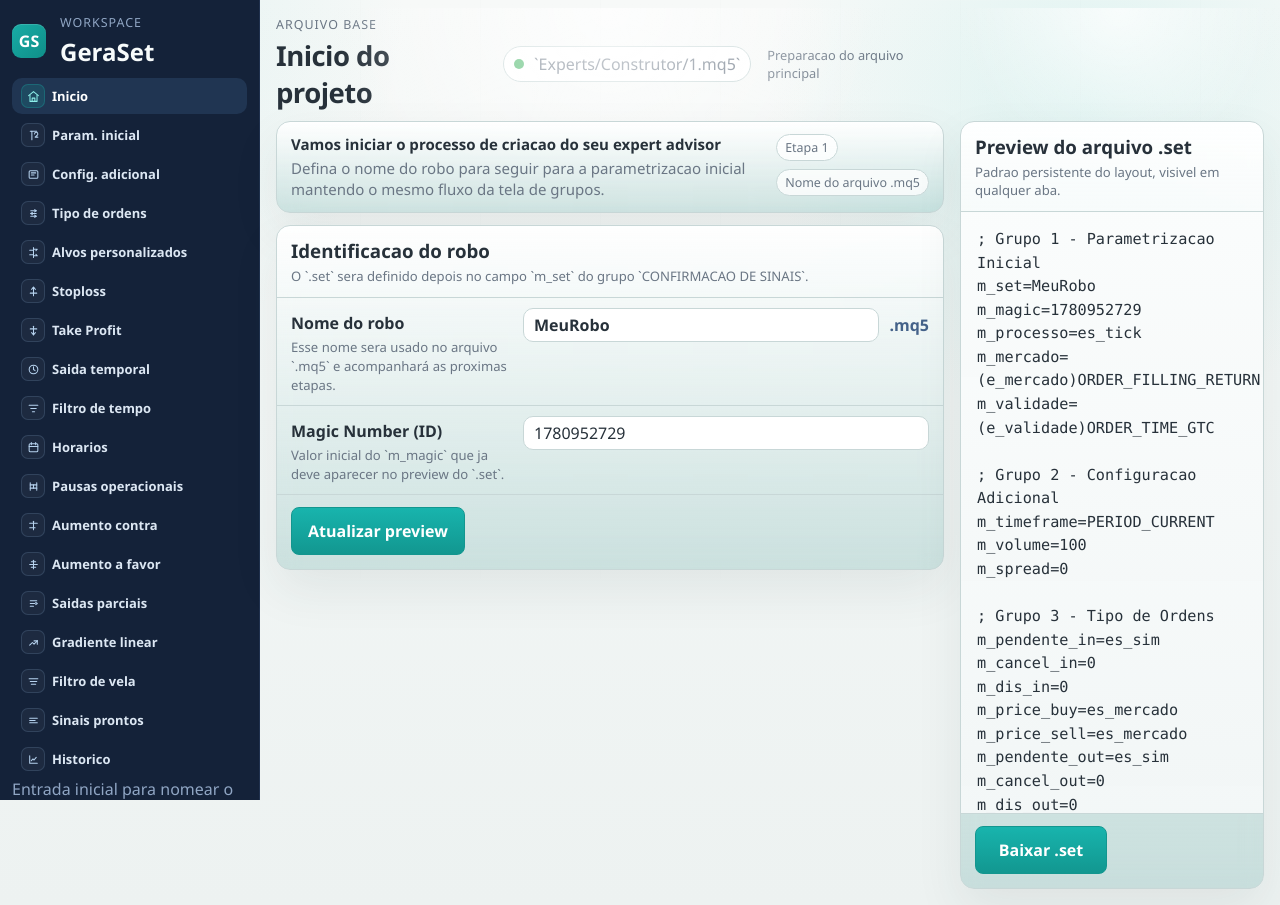
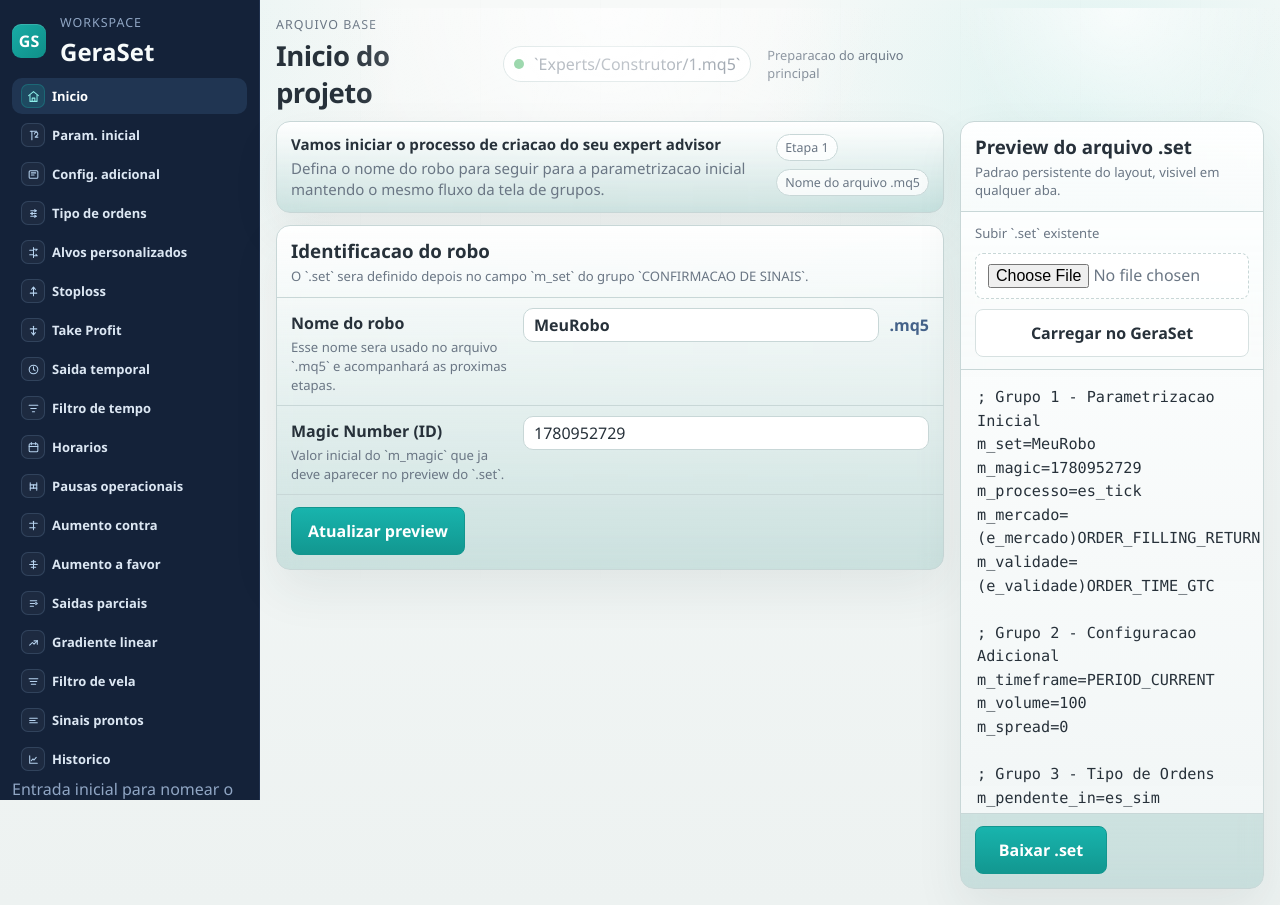
Before and after one commit to MarceloAnsilago/v4, a Flask app: page / in a window 1280 px wide. Run offline with Flask 3, Linux system fonts and the light colour scheme.

Commit message:
criando o botao e mecanismos para uploud

```diff
--- a/app.py
+++ b/app.py
@@ -1,4 +1,5 @@
 import re
+from pathlib import Path
 
 from flask import Flask, Response, redirect, render_template, request, url_for
 
@@ -1161,6 +1162,45 @@ GROUP_16_FIELDS = [
     },
 ]
 
+ALL_GROUP_FIELDS = (
+    GROUP_1_FIELDS
+    + GROUP_2_FIELDS
+    + GROUP_3_FIELDS
+    + GROUP_4_FIELDS
+    + GROUP_5_FIELDS
+    + GROUP_6_FIELDS
+    + GROUP_7_FIELDS
+    + GROUP_8_FIELDS
+    + GROUP_9_FIELDS
+    + GROUP_10_FIELDS
+    + GROUP_11_FIELDS
+    + GROUP_12_FIELDS
+    + GROUP_13_FIELDS
+    + GROUP_14_FIELDS
+    + GROUP_15_FIELDS
+    + GROUP_16_FIELDS
+)
+
+KNOWN_SET_FIELDS = {field["name"] for field in ALL_GROUP_FIELDS}
+SET_IMPORT_ENDPOINTS = {
+    "grupo_1",
+    "grupo_2",
+    "grupo_3",
+    "grupo_4",
+    "grupo_5",
+    "grupo_6",
+    "grupo_7",
+    "grupo_8",
+    "grupo_9",
+    "grupo_10",
+    "grupo_11",
+    "grupo_12",
+    "grupo_13",
+    "grupo_14",
+    "grupo_15",
+    "grupo_16",
+}
+
 
 def sanitize_robot_name(raw_value: str | None) -> str:
     if not raw_value:
@@ -1356,6 +1396,25 @@ def build_download_filename(robot_name: str) -> str:
 
 def sanitize_calc_mode(raw_value):
     return raw_value if raw_value in ("pts", "pct") else "pts"
+
+
+def parse_set_file_content(raw_content: str):
+    parsed_values = {}
+    for raw_line in raw_content.splitlines():
+        line = raw_line.strip()
+        if not line or line.startswith(";") or "=" not in line:
+            continue
+
+        key, value = line.split("=", 1)
+        key = key.strip()
+        if key in KNOWN_SET_FIELDS:
+            parsed_values[key] = value.strip()
+
+    return parsed_values
+
+
+def sanitize_set_import_target(raw_target: str) -> str:
+    return raw_target if raw_target in SET_IMPORT_ENDPOINTS else "grupo_1"
 
 
 def build_set_content(group_1_values, group_2_values, group_3_values, group_4_values, group_5_values, group_6_values, group_7_values, setup_name: str, group_8_values=None, group_9_values=None, group_10_values=None, group_11_values=None, group_12_values=None, group_13_values=None, group_14_values=None, group_15_values=None, group_16_values=None):
@@ -1573,10 +1632,12 @@ def inject_unified_set_context():
     source_data = request.values
     robot_name = sanitize_robot_name(source_data.get("robot") or source_data.get("robot_name"))
     all_group_values = build_all_group_values(source_data)
+    set_import_target = "grupo_1" if request.endpoint == "index" else sanitize_set_import_target(request.endpoint)
     return {
         "all_group_values": all_group_values,
         "unified_set_content": build_set_content_from_groups(all_group_values, robot_name),
         "download_filename": build_download_filename(robot_name),
+        "set_import_target": set_import_target,
     }
 
 
@@ -2376,5 +2437,20 @@ def grupo_1_download():
     )
 
 
+@app.route("/import-set", methods=["POST"])
+def import_set():
+    uploaded_file = request.files.get("set_file")
+    target_endpoint = sanitize_set_import_target(request.form.get("target_endpoint"))
+
+    if uploaded_file is None or not uploaded_file.filename:
+        return redirect(url_for(target_endpoint))
+
+    raw_content = uploaded_file.stream.read().decode("utf-8-sig", errors="ignore")
+    imported_values = parse_set_file_content(raw_content)
+    robot_name = sanitize_robot_name(Path(uploaded_file.filename).stem)
+
+    return redirect(url_for(target_endpoint, robot=robot_name, **imported_values))
+
+
 if __name__ == "__main__":
     app.run(debug=True)
--- a/static/style.css
+++ b/static/style.css
@@ -564,6 +564,22 @@ a {
     padding: 0 20px 20px;
 }
 
+.set-upload-form {
+    display: grid;
+    gap: 10px;
+    padding: 0 20px 16px;
+}
+
+.set-upload-form input[type="file"] {
+    width: 100%;
+    padding: 10px 12px;
+    border: 1px dashed var(--border);
+    border-radius: 8px;
+    background: #fafbfc;
+    color: var(--muted);
+    font: inherit;
+}
+
 .single-column {
     grid-template-columns: 1fr;
 }
@@ -937,6 +953,17 @@ a {
 
 .group-page .download-form {
     padding: 12px 14px 14px;
+}
+
+.group-page .set-upload-form {
+    padding: 12px 14px;
+    border-bottom: 1px solid var(--group-border);
+    background: rgba(255, 255, 255, 0.62);
+}
+
+.group-page .set-upload-form input[type="file"] {
+    border-color: var(--group-border);
+    background: rgba(255, 255, 255, 0.88);
 }
 
 .group-page .data-table th {
--- a/templates/index.html
+++ b/templates/index.html
@@ -104,6 +104,13 @@
                     </div>
                 </div>
 
+                <form method="post" action="{{ url_for('import_set') }}" enctype="multipart/form-data" class="set-upload-form">
+                    <input type="hidden" name="target_endpoint" value="{{ set_import_target }}">
+                    <label for="set_file_upload_index" class="field-help">Subir `.set` existente</label>
+                    <input id="set_file_upload_index" name="set_file" type="file" accept=".set,text/plain">
+                    <button type="submit" class="secondary-button">Carregar no GeraSet</button>
+                </form>
+
                 <div class="preview-block">{{ set_content }}</div>
 
                 <form method="post" action="{{ url_for('grupo_1_download') }}" class="download-form">
```
Also changed, not shown: templates/_set_preview_panel.html (+7 -0 lines).
